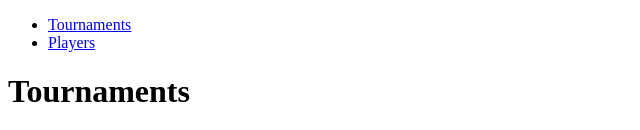
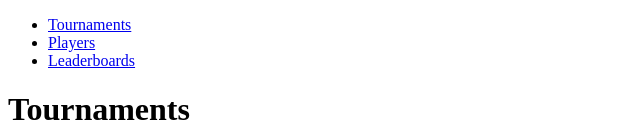
Before and after one commit to PolinaTolkachova/golf-app-live-scoring-frontend, a React (Create React App) app: page / in a window 1280 px wide. Shown: the top 130 px of the page, without its empty margins (0-640 px from the left). Built offline with nearby package versions, Linux system fonts and the light colour scheme; no server answers.

Commit message:
App.js changes

```diff
--- a/src/App.js
+++ b/src/App.js
@@ -24,6 +24,12 @@ const App = () => {
                 Players
               </NavLink>
             </li>
+            <li>
+              {/* NavLink for the Players component, becomes active on /players path */}
+              <NavLink to="/leaderboards" activeClassName="active">
+                Leaderboards
+              </NavLink>
+            </li>
           </ul>
         </nav>
 
```
